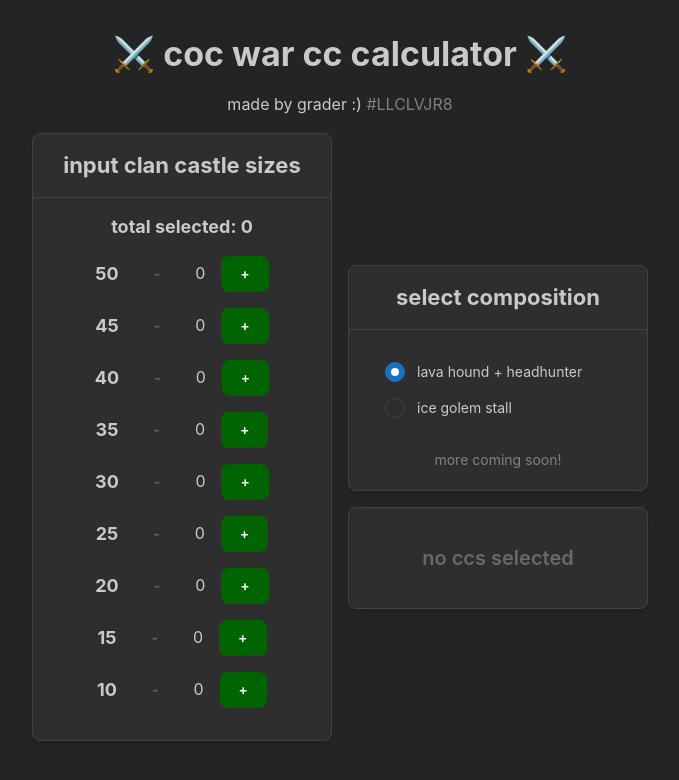
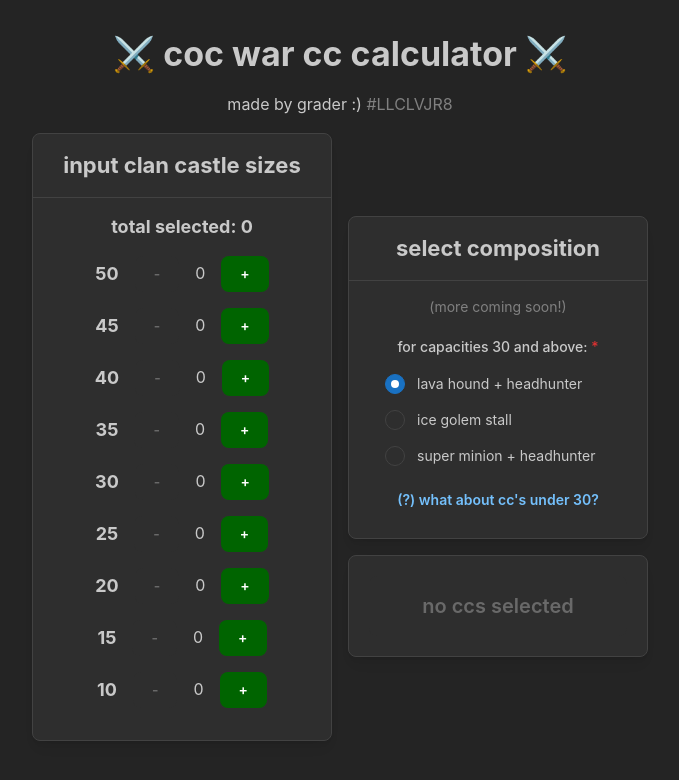
Before and after one commit to andrewli5/war-cc-calculator, a React (Vite) app: page / in a window 1280 px wide. Shown: the top 780 px of the page, without its empty margins (300-979 px from the left). Built offline with nearby package versions, Linux system fonts and the light colour scheme.

Commit message:
added cc's under 30 and info hovercard

```diff
--- a/src/Website.tsx
+++ b/src/Website.tsx
@@ -1,11 +1,43 @@
-import { Button, Card, Group, Stack, Text, Title, Radio } from "@mantine/core";
+import {
+  Button,
+  Card,
+  Group,
+  Stack,
+  Text,
+  Title,
+  Radio,
+  Tooltip,
+  Popover,
+  HoverCard,
+} from "@mantine/core";
 import { useState } from "react";
+
+const COMPS_UNDER_30 = {
+  25: {
+    witches: 2,
+    archers: 1,
+  },
+  20: {
+    witches: 1,
+    valkyries: 1,
+  },
+  15: {
+    valkyries: 1,
+    wizards: 1,
+    archers: 3,
+  },
+  10: {
+    valkyries: 1,
+    archers: 2,
+  },
+};
 
 const COMPS = [
   {
     value: "lava",
     label: "lava hound + headhunter",
     troops: {
+      ...COMPS_UNDER_30,
       30: {
         lavas: 1,
       },
@@ -34,6 +66,7 @@
     value: "ig",
     label: "ice golem stall",
     troops: {
+      ...COMPS_UNDER_30,
       30: {
         icegolems: 2,
       },
@@ -54,7 +87,36 @@
         archers: 5,
       },
     },
-    minSize: 15,
+  },
+  {
+    value: "sm",
+    label: "super minion + headhunter",
+    troops: {
+      ...COMPS_UNDER_30,
+      30: {
+        superminions: 2,
+        headhunters: 1,
+      },
+      35: {
+        superminions: 2,
+        headhunters: 1,
+        archers: 5,
+      },
+      40: {
+        superminions: 3,
+        archers: 4,
+      },
+      45: {
+        superminions: 3,
+        headhunters: 1,
+        archers: 3,
+      },
+      50: {
+        superminions: 3,
+        headhunters: 2,
+        archers: 2,
+      },
+    },
   },
 ];
 
@@ -63,6 +125,12 @@
   headhunters: 0,
   lavas: 0,
   icegolems: 0,
+  superminions: 0,
+  rocketloons: 0,
+  witches: 0,
+  valks: 0,
+  wizards: 0,
+  babydrags: 0,
 };
 
 type TroopAmtsObj = {
@@ -204,9 +272,22 @@
           {troopAmts.icegolems !== 0 && (
             <Text>ice golems: {troopAmts.icegolems}</Text>
           )}
+          {troopAmts.superminions !== 0 && (
+            <Text>super minions: {troopAmts.superminions}</Text>
+          )}
+          {troopAmts.witches !== 0 && <Text>witches: {troopAmts.witches}</Text>}
+
+          {troopAmts.babydrags !== 0 && (
+            <Text>baby dragons: {troopAmts.babydrags}</Text>
+          )}
+          {troopAmts.rocketloons !== 0 && (
+            <Text>rocket loons: {troopAmts.rocketloons}</Text>
+          )}
+          {troopAmts.valks !== 0 && <Text>valkyries: {troopAmts.valks}</Text>}
           {troopAmts.headhunters !== 0 && (
             <Text>headhunters: {troopAmts.headhunters}</Text>
           )}
+          {troopAmts.wizards !== 0 && <Text>wizards: {troopAmts.wizards}</Text>}
           {troopAmts.archers !== 0 && <Text>archers: {troopAmts.archers}</Text>}
         </Stack>
       </Card>
@@ -215,28 +296,46 @@
 
   function CompositionCard() {
     return (
-      <Card shadow="sm" padding="lg" radius="md" withBorder>
+      <Card shadow="sm" padding="lg" radius="md" withBorder ta="center">
         <Card.Section withBorder p="md" mb="md">
           <Title order={3} ta="center">
             select composition
           </Title>
         </Card.Section>
+        <Text c="grey" size="sm">
+          {"(more coming soon!)"}
+        </Text>
         <Radio.Group
           name="comp"
           value={selectedComp}
+          label="for capacities 30 and above: "
           p="md"
+          withAsterisk
           onChange={(event) => setSelectedComp(event)}
         >
-          {COMPS.map((comp) => (
-            <Radio
-              key={comp.value}
-              value={comp.value}
-              label={comp.label}
-              mb="md"
-            />
-          ))}
+          <Stack mt="md">
+            {COMPS.map((comp) => (
+              <Radio key={comp.value} value={comp.value} label={comp.label} />
+            ))}
+          </Stack>
         </Radio.Group>
-        <Text c="grey" size="sm" ta="center">more coming soon!</Text>
+        <HoverCard width={300} position="right" withArrow shadow="md">
+          <HoverCard.Target>
+            <Button size="compact" variant="subtle">
+              {"(?) "} what about cc's under 30?
+            </Button>
+          </HoverCard.Target>
+          <HoverCard.Dropdown ta="center">
+            <Text size="sm">
+              these options aren't optimal for capacities under 30, so we've
+              chosen some default comps for these sizes as follows:{" "}
+            </Text>
+            <Text size="xs">25: 2 witches, 1 archer</Text>
+            <Text size="xs">20: 1 witch, 1 valkyrie</Text>
+            <Text size="xs">15: 1 valkyrie, 1 wizard, 3 archers</Text>
+            <Text size="xs">10: 1 valkyrie, 2 archers</Text>
+          </HoverCard.Dropdown>
+        </HoverCard>
       </Card>
     );
   }
```
